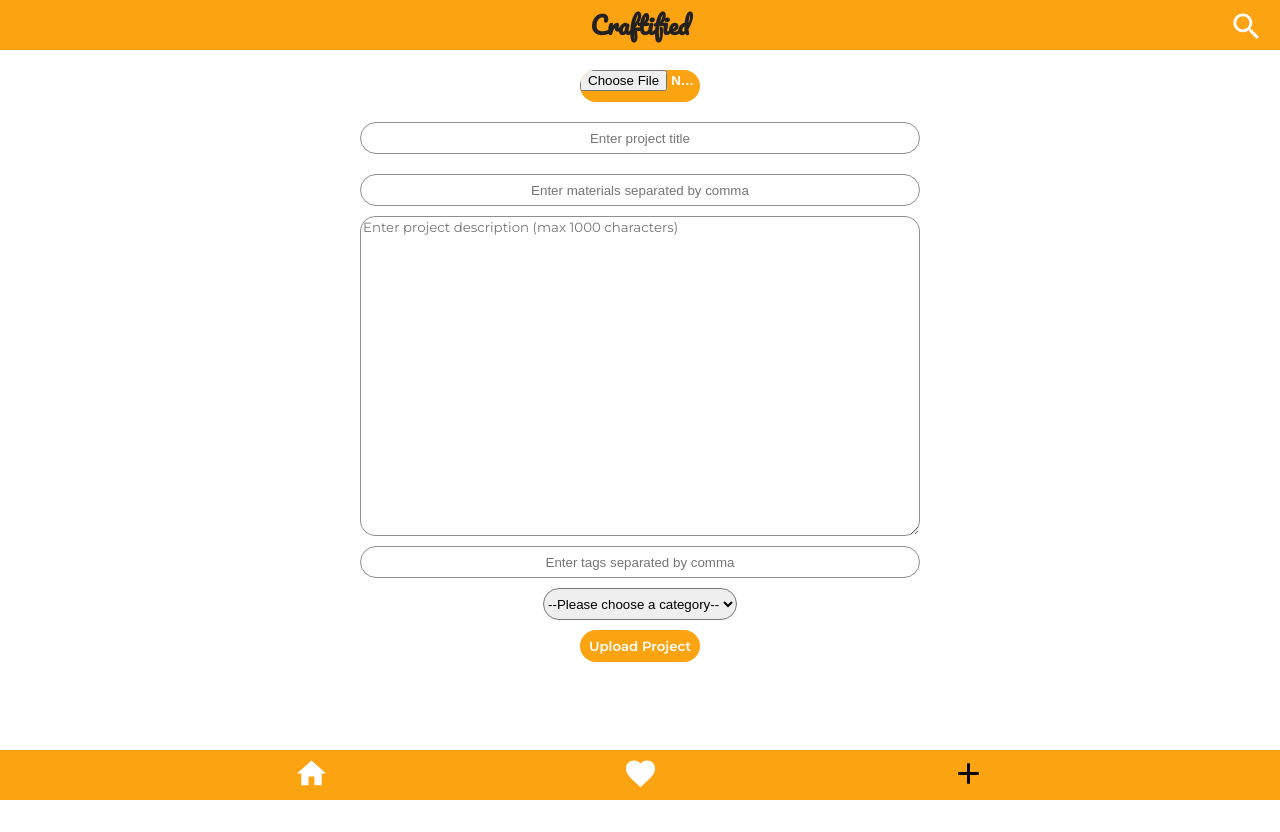
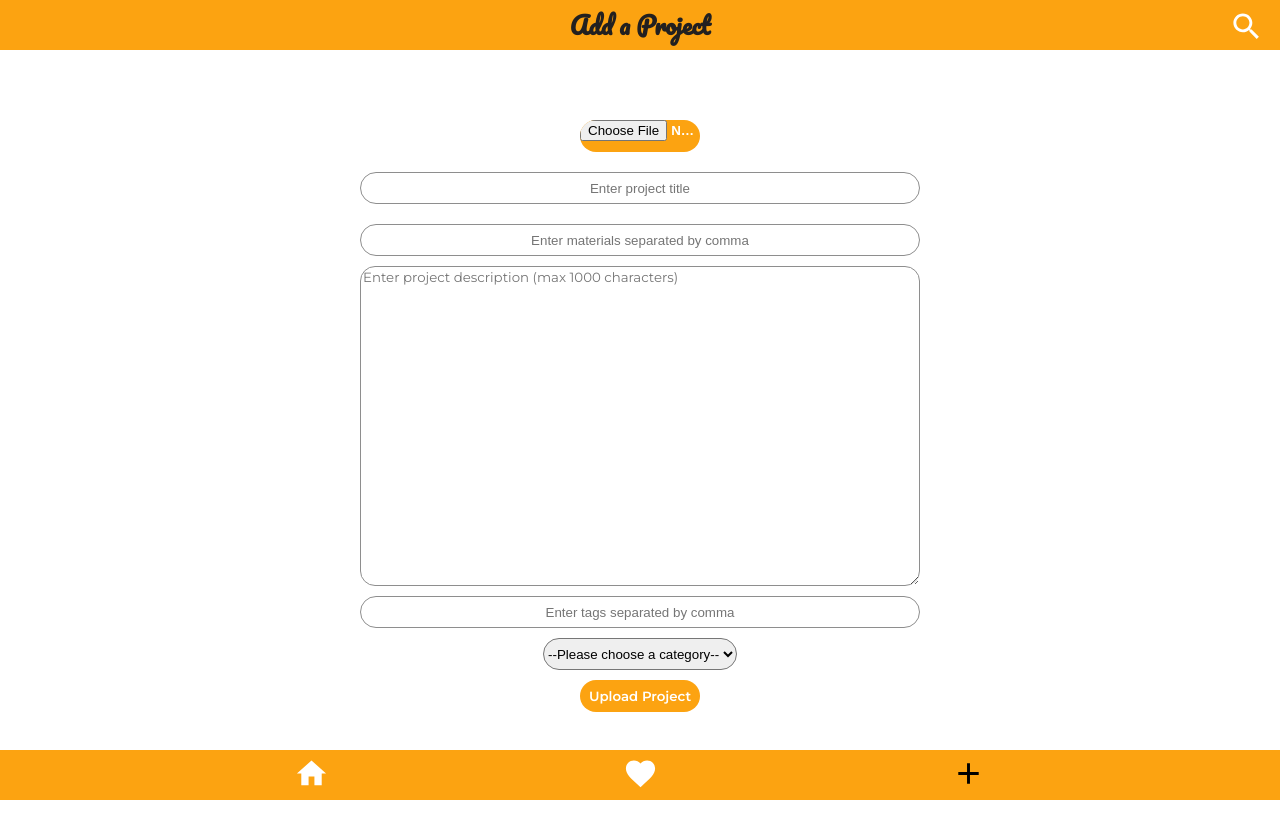
Before and after one commit to kschmitz123/diy-project-app, a React (Create React App) app in the folder client/: page /add in a window 1280 px wide. Before the commit the page ends 800 px from the top, so only its background shows below. Built offline with nearby package versions, Linux system fonts and the light colour scheme.

Commit message:
Move header and footer back

```diff
--- a/client/src/App.js
+++ b/client/src/App.js
@@ -21,8 +21,7 @@ function App() {
   return (
     <Router>
       <GlobalStyle />
-      {loading ? <></> : <Header title={"Craftified"} />}
-      <div className="box">
+
       <Switch>
         <Route exact path="/">
           {loading ? <LoadingScreen /> : <HomePage />}
@@ -43,8 +42,6 @@ function App() {
           <AddProjectPage />
         </Route>
       </Switch>
-      </div>
-      {loading ? <></> : <Navbar />}
     </Router>
   );
 }
--- a/client/src/components/Container.js
+++ b/client/src/components/Container.js
@@ -2,5 +2,8 @@ import styled from "styled-components/macro";
 
 const Container = styled.div`
   padding: 60px 10px;
+  min-width: 320px;
+  max-width: 720px;
+  margin: 0 auto;
 `;
 export default Container;
--- a/client/src/pages/AddProjectPage.js
+++ b/client/src/pages/AddProjectPage.js
@@ -1,18 +1,16 @@
-import styled from "styled-components/macro";
+import Header from "../components/Header";
+import Navbar from "../components/Navbar";
 import UploadProject from "../components/UploadProject";
-
-const Container = styled.div`
-  padding: 10px 0;
-  margin: 0 10px;
-  display: flex;
-  flex-direction: column;
-  align-content: center;
-`;
+import Container from "../components/Container";
 
 export const AddProjectPage = () => {
   return (
-    <Container>
-      <UploadProject />
-    </Container>
+    <>
+      <Header title={"Add a Project"} />
+      <Container>
+        <UploadProject />
+      </Container>
+      <Navbar />
+    </>
   );
 };
--- a/client/src/pages/BrowsePage.js
+++ b/client/src/pages/BrowsePage.js
@@ -1,4 +1,3 @@
-import styled from "styled-components/macro";
 import Searchbar from "../components/Searchbar";
 import { getData, getProjectByTag } from "../utils/api";
 import { useEffect, useState } from "react";
@@ -8,14 +7,9 @@ import { Link } from "react-router-dom";
 import FavoriteIcon from "@material-ui/icons/Favorite";
 import { FaveButton } from "../components/Button";
 import TitlePreview from "../components/TitlePreview";
-
-const Container = styled.div`
-  padding: 60px 0;
-  margin: 0 10px;
-  display: flex;
-  flex-direction: column;
-  align-items: center;
-`;
+import Header from "../components/Header";
+import Navbar from "../components/Navbar";
+import Container from "../components/Container";
 
 export const BrowsePage = () => {
   const [method, setMethod] = useState(getData);
@@ -30,6 +24,8 @@ export const BrowsePage = () => {
     setMethod(getProjectByTag(event.target.tag.value));
   };
   return (
+    <>
+      <Header title={"Browse Projects"} />
       <Container>
         <Searchbar name="tag" onSubmit={handleSubmit} />
         {loading && <div>Loading...</div>}
@@ -46,5 +42,7 @@ export const BrowsePage = () => {
             </Link>
           ))}
       </Container>
+      <Navbar />
+    </>
   );
 };
--- a/client/src/pages/CategoryPage.js
+++ b/client/src/pages/CategoryPage.js
@@ -6,6 +6,8 @@ import { useEffect } from "react";
 import useAsync from "../utils/useAsync";
 import { getCategory } from "../utils/api";
 import TitlePreview from "../components/TitlePreview";
+import Header from "../components/Header";
+import Navbar from "../components/Navbar";
 
 export const CategoryPage = () => {
   const { category } = useParams();
@@ -19,6 +21,8 @@ export const CategoryPage = () => {
   }, []);
 
   return (
+    <>
+      <Header title={"Browse Categories"} />
       <Container>
         <h3>{`Projects related to "${category}"`}</h3>
         {loading && <div>Loading...</div>}
@@ -32,5 +36,7 @@ export const CategoryPage = () => {
             </Link>
           ))}
       </Container>
+      <Navbar />
+    </>
   );
 };
--- a/client/src/pages/DetailsPage.js
+++ b/client/src/pages/DetailsPage.js
@@ -5,10 +5,8 @@ import Container from "../components/Container";
 import { getProjectById } from "../utils/api";
 import { useParams } from "react-router-dom";
 import useAsync from "../utils/useAsync";
-
-const StyledContainer = styled(Container)`
-  margin: 0 20px;
-`;
+import Header from "../components/Header";
+import Navbar from "../components/Navbar";
 
 const Title = styled.h3`
   font-size: 1.4rem;
@@ -27,7 +25,9 @@ export const DetailsPage = () => {
   }, []);
 
   return (
-    <StyledContainer>
+    <>
+      <Header title={"Project Details"} />
+      <Container>
         {loading && <div>Loading...</div>}
         {error && <p>{error.message}</p>}
         {project && (
@@ -37,6 +37,8 @@ export const DetailsPage = () => {
             <div>{project.description}</div>
           </>
         )}
-    </StyledContainer>
+      </Container>
+      <Navbar />
+    </>
   );
 };
--- a/client/src/pages/FavouritesPage.js
+++ b/client/src/pages/FavouritesPage.js
@@ -1,9 +1,13 @@
 import ImagePreview from "../components/ImagePreview";
 import Container from "../components/Container";
 import { Link } from "react-router-dom";
+import Header from "../components/Header";
+import Navbar from "../components/Navbar";
 
 export const FavouritesPage = () => {
   return (
+    <>
+      <Header title={"Favourites"} />
       <Container>
         <Link to="/details">
           <ImagePreview />
@@ -12,5 +16,7 @@ export const FavouritesPage = () => {
         <ImagePreview />
         <ImagePreview />
       </Container>
+      <Navbar />
+    </>
   );
 };
--- a/client/src/pages/HomePage.js
+++ b/client/src/pages/HomePage.js
@@ -1,11 +1,17 @@
 import Categories from "../components/Categories";
+import Header from "../components/Header";
+import Navbar from "../components/Navbar";
 import ScrollMenu from "../components/ScrollMenu";
 
 export const HomePage = () => {
   return (
     <>
-      <ScrollMenu />
-      <Categories />
+      <Header title={"Craftified"} />
+      <div className="box">
+        <ScrollMenu />
+        <Categories />
+      </div>
+      <Navbar />
     </>
   );
 };
```
Lines whose indentation alone changed are shown as unchanged.
